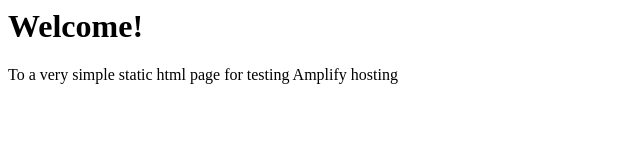
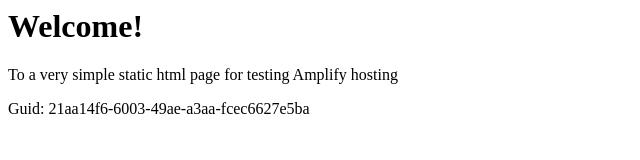
Before and after one commit to aws-aemilia-pdx/Github-PR-Commit-Integration-Test-DoNotTouch-Gith-P5X5MO5I-v1-beta-us-west-2, a website: page src/index.html in a window 1280 px wide. Shown: the whole page, without its empty margins (0-640 px from the left). Drawn offline with Linux system fonts and the light colour scheme.

Commit message:
commit from integ tests

```diff
--- a/src/index.html
+++ b/src/index.html
@@ -1,3 +1,5 @@
+
+
 <html lang="en">
 
 <head>
@@ -10,6 +12,6 @@
 <body>
     <h1>Welcome!</h1>
     <p>To a very simple static html page for testing Amplify hosting</p>
-</body>
+    <p>Guid: 21aa14f6-6003-49ae-a3aa-fcec6627e5ba</p></body>
 
 </html>
```
